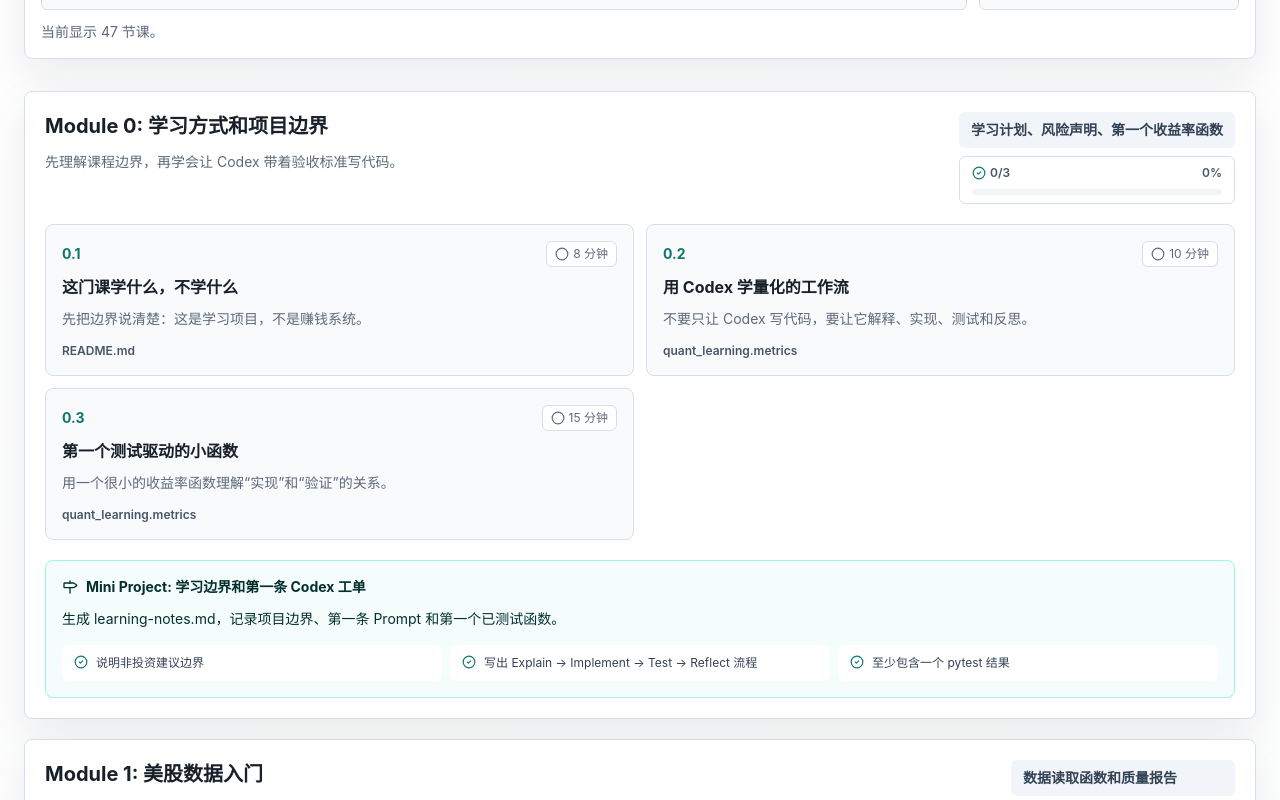
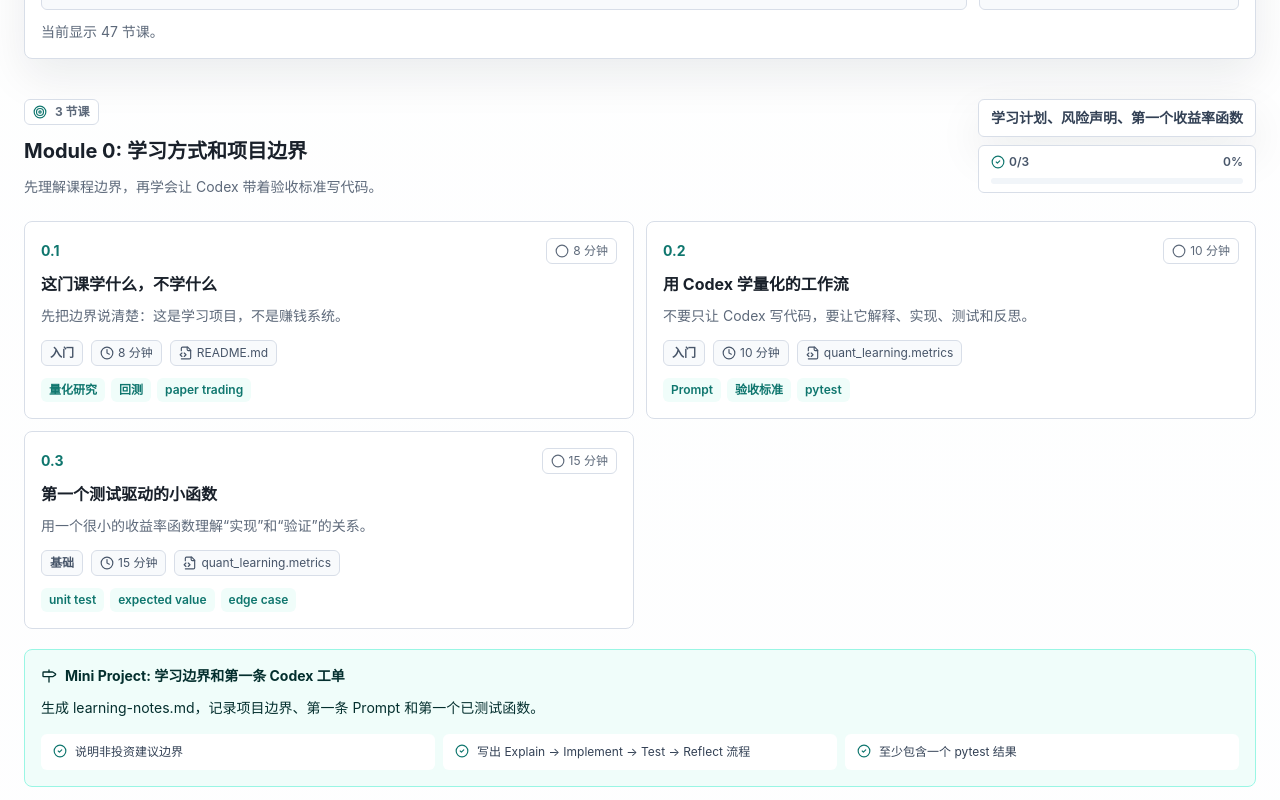
Before and after one commit to ZeyuZuo/learn-quant-with-codex, a Next.js app in the folder web/: page /courses in a window 1280 px wide. Shown: the part 500-1300 px from the top of the page. Built offline with nearby package versions, Linux system fonts and the light colour scheme.

Commit message:
Improve course catalog scanning

```diff
--- a/web/src/components/courses/CourseCatalog.tsx
+++ b/web/src/components/courses/CourseCatalog.tsx
@@ -1,7 +1,7 @@
 "use client";
 
 import { useMemo, useState } from "react";
-import { CheckCircle2, Filter, Milestone, Search } from "lucide-react";
+import { CheckCircle2, Filter, Milestone, Search, Target } from "lucide-react";
 import { courseModules } from "@/lib/courses";
 import { CourseProgressList } from "@/components/progress/CourseProgressList";
 import { ModuleProgress } from "@/components/progress/ModuleProgress";
@@ -65,20 +65,24 @@ export function CourseCatalog() {
         <p className="mt-3 text-sm text-muted">当前显示 {filteredModules.reduce((sum, module) => sum + module.lessons.length, 0)} 节课。</p>
       </section>
 
-      <div className="mt-8 grid gap-5">
+      <div className="mt-10 grid gap-10">
         {filteredModules.map((module, moduleIndex) => (
           <section
             key={module.id}
-            className="chart-enter rounded-lg border border-line bg-white p-5 shadow-soft"
+            className="chart-enter border-t border-line pt-8 first:border-t-0 first:pt-0"
             style={{ animationDelay: `${moduleIndex * 45}ms` }}
           >
             <div className="flex flex-wrap items-start justify-between gap-4">
               <div>
-                <h2 className="text-xl font-bold text-ink">{module.title}</h2>
+                <div className="inline-flex items-center gap-2 rounded-md border border-line bg-white px-2 py-1 text-xs font-bold text-muted">
+                  <Target className="h-3.5 w-3.5 text-accent" />
+                  {module.lessons.length} 节课
+                </div>
+                <h2 className="mt-3 text-xl font-bold text-ink">{module.title}</h2>
                 <p className="mt-2 max-w-3xl text-sm leading-7 text-muted">{module.summary}</p>
               </div>
               <div className="grid min-w-56 gap-2">
-                <div className="rounded-md bg-slate-100 px-3 py-2 text-sm font-semibold text-slate-700">{module.product}</div>
+                <div className="rounded-md border border-line bg-white px-3 py-2 text-sm font-semibold text-slate-700 shadow-soft">{module.product}</div>
                 <ModuleProgress module={module} />
               </div>
             </div>
@@ -87,7 +91,7 @@ export function CourseCatalog() {
               <CourseProgressList lessons={module.lessons} />
             </div>
 
-            <div className="mt-5 rounded-lg border border-teal-200 bg-teal-50/70 p-4">
+            <div className="mt-5 rounded-lg border border-teal-200 bg-teal-50 p-4">
               <div className="flex items-center gap-2 text-sm font-bold text-teal-950">
                 <Milestone className="h-4 w-4" />
                 Mini Project: {module.miniProject.title}
--- a/web/src/components/progress/CourseProgressList.tsx
+++ b/web/src/components/progress/CourseProgressList.tsx
@@ -1,7 +1,7 @@
 "use client";
 
 import Link from "next/link";
-import { CheckCircle2, Circle } from "lucide-react";
+import { CheckCircle2, Circle, Clock, FileCode2 } from "lucide-react";
 import type { Lesson } from "@/lib/types";
 import { useLessonProgress } from "@/lib/progress";
 
@@ -20,7 +20,7 @@ export function CourseProgressList({ lessons }: CourseProgressListProps) {
           <Link
             key={lesson.slug}
             href={`/courses/${lesson.slug}`}
-            className="group rounded-lg border border-line bg-slate-50 p-4 transition duration-200 hover:-translate-y-0.5 hover:border-accent hover:bg-white hover:shadow-soft"
+            className="group chart-enter rounded-lg border border-line bg-white p-4 transition duration-200 hover:-translate-y-0.5 hover:border-accent hover:shadow-soft"
           >
             <div className="flex items-center justify-between gap-3">
               <span className="text-sm font-bold text-accent">{lesson.id}</span>
@@ -31,7 +31,24 @@ export function CourseProgressList({ lessons }: CourseProgressListProps) {
             </div>
             <h3 className="mt-2 text-base font-bold text-ink">{lesson.title}</h3>
             <p className="mt-2 text-sm leading-6 text-muted">{lesson.subtitle}</p>
-            <div className="mt-3 text-xs font-semibold text-slate-600">{lesson.pythonModule}</div>
+            <div className="mt-3 flex flex-wrap items-center gap-2 text-xs text-slate-600">
+              <span className="rounded-md border border-line bg-slate-50 px-2 py-1 font-semibold">{lesson.difficulty}</span>
+              <span className="inline-flex items-center gap-1 rounded-md border border-line bg-slate-50 px-2 py-1">
+                <Clock className="h-3.5 w-3.5" />
+                {lesson.duration}
+              </span>
+              <span className="inline-flex min-w-0 items-center gap-1 rounded-md border border-line bg-slate-50 px-2 py-1">
+                <FileCode2 className="h-3.5 w-3.5 shrink-0" />
+                <span className="truncate">{lesson.pythonModule}</span>
+              </span>
+            </div>
+            <div className="mt-3 flex flex-wrap gap-1.5">
+              {lesson.concepts.slice(0, 3).map((concept) => (
+                <span key={concept} className="rounded-md bg-teal-50 px-2 py-1 text-xs font-semibold text-accent">
+                  {concept}
+                </span>
+              ))}
+            </div>
           </Link>
         );
       })}
```
